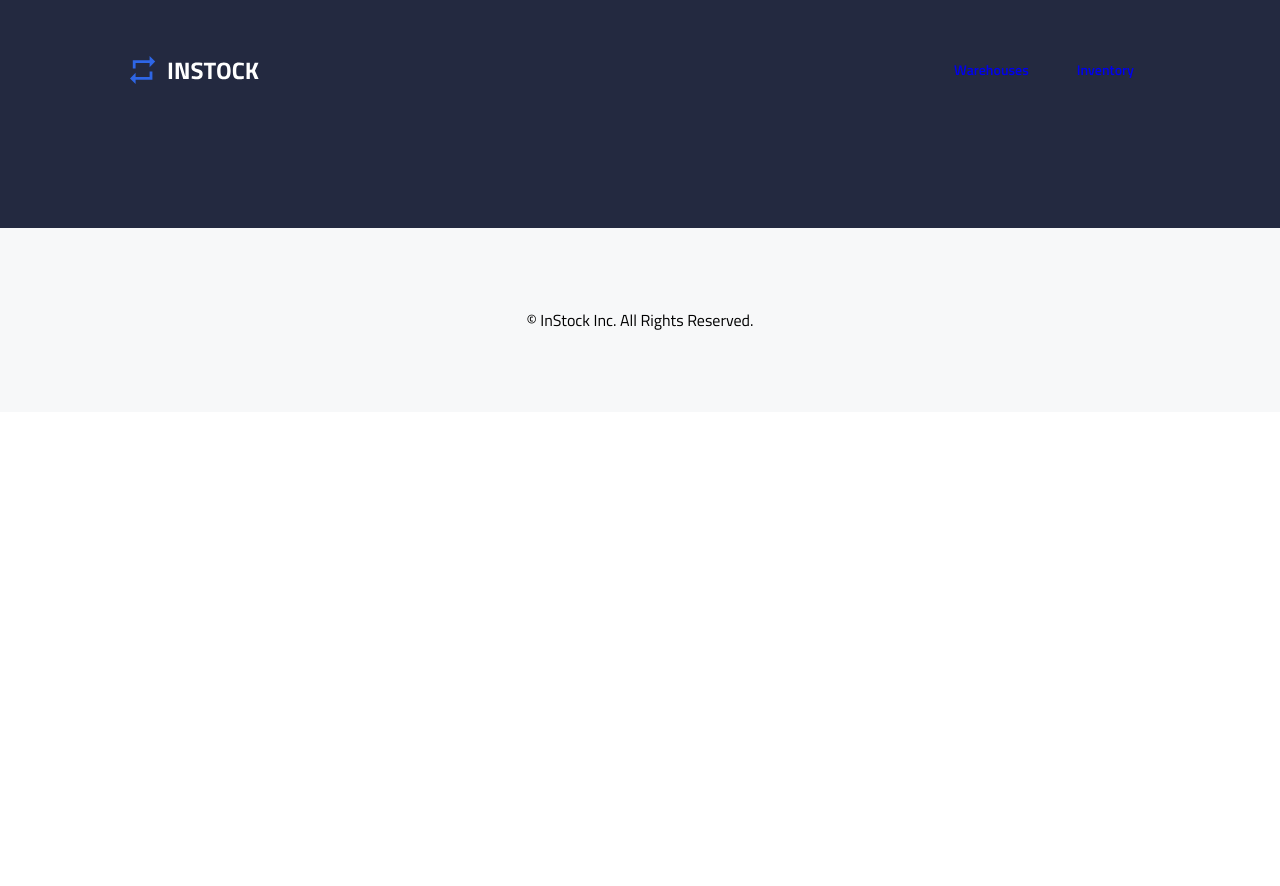
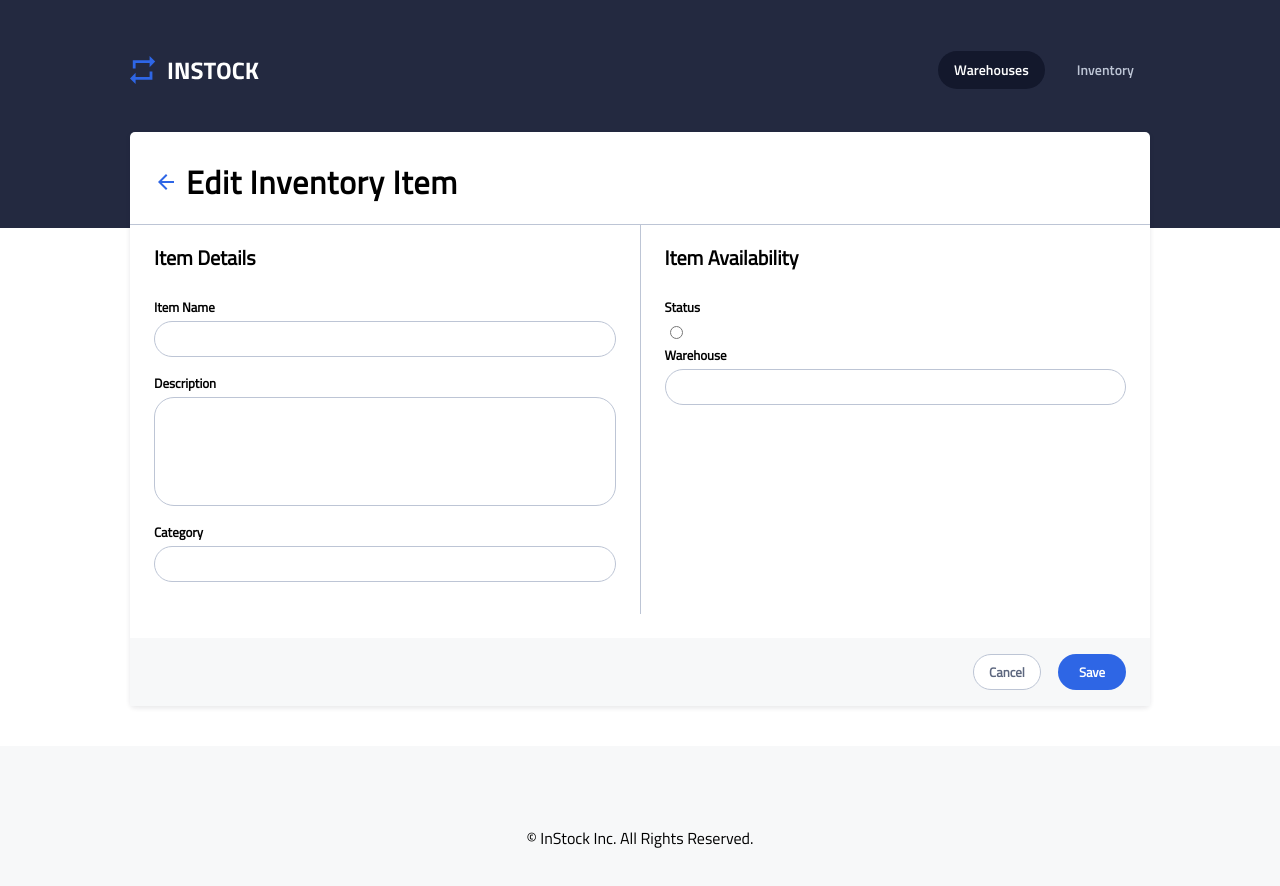
Before and after one commit to Mich-Elle-Lo/daam-instock-client, a React (Create React App) app: page /edit-inventory in a window 1280 px wide. Shown: the top 886 px of the page. Before the commit the page ends 800 px from the top, so only its background shows below. Built offline with nearby package versions, Linux system fonts and the light colour scheme.

Commit message:
fix header navigation

```diff
--- a/src/App.js
+++ b/src/App.js
@@ -5,7 +5,8 @@ import Footer from "./Components/Footer/Footer";
 import InventoriesPage from "./Pages/InventoriesPage/InventoriesPage";
 import WarehousesPage from "./Pages/WarehousePage/WarehousesPage";
 // import WarehouseModal from "./Components/Modal/WarehouseModal";
-import EditWarehouse from "./Components/EditWarehouse/EditWarehouse";
+import EditWarehouse from "./Pages/EditWarehouse/EditWarehouse";
+import EditInventory from "./Pages/EditInventory/EditInventory";
 
 function App() {
   return (
@@ -16,6 +17,7 @@ function App() {
           <Route path="/" element={<WarehousesPage />} />
           <Route path="/edit-warehouse/:id" element={<EditWarehouse />} />
           <Route path="/inventories" element={<InventoriesPage />} />
+          <Route path="/edit-inventory" element={<EditInventory />} />
         </Routes>
 
         <Footer />
--- a/src/Components/Header/Header.js
+++ b/src/Components/Header/Header.js
@@ -1,29 +1,15 @@
 import "./Header.scss";
+import { useState } from "react";
 import logo from "../../Assets/Logo/InStock-Logo.svg";
 import { Link } from "react-router-dom";
 
-// export default function Header() {
-//   return (
-//     <header className="header">
-//       <div className="header__logo">
-//         <img src={logo} alt="InStock Logo" />
-//       </div>
-//       <nav>
-//         <ul className="header__nav-list">
-//           <li className="header__nav-item">
-//             <a href="/">Warehouses </a>
-//           </li>
+export default function Header() {
+  const [activeLink, setActiveLink] = useState("warehouses");
 
-//           <li className="header__nav-item">
-//             <a href="/inventories">Inventory </a>
-//           </li>
-//         </ul>
-//       </nav>
-//     </header>
-//   );
-// }
+  const handleLinkClick = (link) => {
+    setActiveLink(link);
+  };
 
-export default function Header() {
   return (
     <header className="header">
       <div className="header__logo">
@@ -31,13 +17,24 @@ export default function Header() {
       </div>
       <nav>
         <ul className="header__nav-list">
-          <li className="header__nav-item">
-            <Link to="/">Warehouses</Link>
-          </li>
-
-          <li className="header__nav-item">
-            <Link to="/inventories">Inventory</Link>
-          </li>
+          <Link
+            to={"/"}
+            className={`header__nav-item ${
+              activeLink === "warehouses" ? "header__nav-item--clicked" : ""
+            }`}
+            onClick={() => handleLinkClick("warehouses")}
+          >
+            <li>Warehouses</li>
+          </Link>
+          <Link
+            to={"/inventories"}
+            className={`header__nav-item ${
+              activeLink === "inventories" ? "header__nav-item--clicked" : ""
+            }`}
+            onClick={() => handleLinkClick("inventories")}
+          >
+            <li>Inventory</li>
+          </Link>
         </ul>
       </nav>
     </header>
--- a/src/Components/Header/Header.scss
+++ b/src/Components/Header/Header.scss
@@ -5,11 +5,10 @@
 .header {
   background-color: $background-graphite;
   padding-bottom: 5rem;
-  z-index: -1;
 
   @include tablet-breakpoint {
     @include flex-default(center, space-between);
-    padding: 0 2rem 6rem;
+    padding: 0 $t-padding-sides 6rem;
   }
 
   @include desktop-breakpoint {
@@ -45,7 +44,6 @@
     flex: 1;
     background: none;
     height: $m-btn-height;
-    text-decoration: none;
 
     &:hover {
       text-decoration: underline;
@@ -53,7 +51,7 @@
       cursor: pointer;
     }
 
-    &--active {
+    &--clicked {
       background-color: $primary-black;
       color: $primary-white;
     }
--- /dev/null
+++ b/src/Pages/EditInventory/EditInventory.js
@@ -0,0 +1,128 @@
+import "./EditInventory.scss";
+import BackArrow from "../../Assets/Icons/arrow_back-24px.svg";
+
+export default function EditInventory() {
+  return (
+    <section className="edit-inventory">
+      <div className="edit-inventory__title-container">
+        <img src={BackArrow} alt="Back Arrow" />
+        <h1 className="edit-inventory__title">Edit Inventory Item</h1>
+      </div>
+      <form className="edit-inventory__form">
+        <div className="edit-inventory__item-details">
+          <h2 className="edit-inventory__section-title">Item Details</h2>
+          <label className="edit-inventory__label" htmlFor="itemName">
+            Item Name
+          </label>
+          <input
+            className="edit-inventory__input"
+            type="text"
+            id="item_name"
+            name="item_name"
+            // value={formData.warehouse_name}
+            // onChange={handleInputChange}
+          />
+          {/* {errors.warehouse_name && (
+            <div className="edit-warehouse__error">
+              <img src={ErrorIcon} className="error-icon" alt="Error Icon" />
+              {errors.warehouse_name}
+            </div>
+          )} */}
+
+          <label className="edit-inventory__label" htmlFor="description">
+            Description
+          </label>
+          <textarea
+            className="edit-inventory__textarea"
+            rows={5}
+            type="text"
+            id="description"
+            name="description"
+            // value={formData.address}
+            // onChange={handleInputChange}
+          ></textarea>
+          {/* {errors.address && (
+            <div className="edit-warehouse__error">
+              <img src={ErrorIcon} className="error-icon" alt="Error Icon" />
+              {errors.address}
+            </div>
+          )} */}
+
+          <label className="edit-inventory__label" htmlFor="category">
+            Category
+          </label>
+          <input
+            className="edit-inventory__input"
+            type="dropdown"
+            id="category"
+            name="category"
+            // value={formData.city}
+            // onChange={handleInputChange}
+          />
+          {/* {errors.city && (
+            <div className="edit-warehouse__error">
+              <img src={ErrorIcon} className="error-icon" alt="Error Icon" />
+              {errors.city}
+            </div>
+          )} */}
+        </div>
+        <div className="edit-inventory__item-availability">
+          <h2 className="edit-inventory__section-title">Item Availability</h2>
+          <label className="edit-inventory__label" htmlFor="status">
+            Status
+          </label>
+          <input
+            // className={`edit-warehouse__input ${
+            //   errors.contact_name && "error-outline"
+            // }`}
+            type="radio"
+            id="status"
+            name="status"
+            // value={formData.contact_name}
+            // onChange={handleInputChange}
+          />
+          {/* {errors.contact_name && (
+            <div className="edit-warehouse__error">
+              <img src={ErrorIcon} className="error-icon" alt="Error Icon" />
+              {errors.contact_name}
+            </div>
+          )} */}
+
+          <label className="edit-inventory__label" htmlFor="warehouse">
+            Warehouse
+          </label>
+          <input
+            className="edit-inventory__input"
+            type="dropdown"
+            id="warehouse"
+            name="warehouse"
+            // value={formData.contact_position}
+            // onChange={handleInputChange}
+          />
+          {/* {errors.contact_position && (
+            <div className="edit-warehouse__error">
+              <img src={ErrorIcon} className="error-icon" alt="Error Icon" />
+              {errors.contact_position}
+            </div>
+          )} */}
+        </div>
+      </form>
+      <div className="edit-inventory__btn-container">
+        <button
+          className="edit-inventory__btn cancel-btn"
+          type="button"
+          //   onClick={handleCancel}
+        >
+          Cancel
+        </button>
+        <button
+          className="edit-inventory__btn save-btn"
+          type="button"
+          //   onClick={handleSave}
+        >
+          Save
+        </button>
+      </div>
+    </section>
+  );
+}
--- /dev/null
+++ b/src/Pages/EditInventory/EditInventory.scss
@@ -0,0 +1,148 @@
+@use "../../Styles/partials/variables" as *;
+@use "../../Styles/partials/mixins" as *;
+@use "../../Styles/partials/typography" as *;
+@use "../../Styles/global.scss" as *;
+
+.edit-inventory {
+  background-color: $primary-white;
+  margin: -4rem 1rem 2.5rem;
+  z-index: 99;
+  border-radius: 5px;
+  box-shadow: 0px 2px 5px 0px rgba(19, 24, 44, 0.1);
+
+  @include tablet-breakpoint {
+    margin: -5.75rem 2rem 2.5rem;
+  }
+
+  @include desktop-breakpoint {
+    margin: -6rem 8.125rem 2.5rem;
+  }
+
+  &__title-container {
+    padding: 2rem 1.5rem 1.5rem;
+    display: flex;
+    gap: 0.5rem;
+    border-bottom: 1px solid $secondary-cloud;
+  }
+
+  &__title {
+    @include mobile-tablet-pageheader-text-style;
+    margin: 0;
+  }
+
+  &__section-title {
+    font-size: 1.25rem;
+    margin-bottom: 1.5rem;
+  }
+
+  &__item-details {
+    padding: 0 1.5rem 1rem;
+    border-bottom: 1px solid $secondary-cloud;
+
+    @include tablet-breakpoint {
+      border-bottom: none;
+      border-right: 1px solid $secondary-cloud;
+      flex: 1;
+    }
+  }
+
+  &__item-availability {
+    padding: 0 1.5rem;
+
+    @include tablet-breakpoint {
+      flex: 1;
+    }
+  }
+
+  &__form {
+    @include tablet-breakpoint {
+      display: flex;
+      width: 100%;
+    }
+  }
+
+  &__label {
+    display: block;
+    margin-bottom: $form-label-spacing;
+    font-size: $m-font-size-h3;
+    font-weight: $semibold-txt;
+  }
+
+  &__input {
+    display: block;
+    width: 100%;
+    height: $form-height-mobile;
+    padding: $form-padding;
+    border-radius: $form-border-radius;
+    border: $form-border-default;
+    margin-bottom: 1rem;
+  }
+
+  &__textarea {
+    display: block;
+    width: 100%;
+    padding: $form-padding;
+    border-radius: $form-border-radius;
+    border: $form-border-default;
+    margin-bottom: 1rem;
+    resize: none;
+  }
+
+  &__btn-container {
+    display: flex;
+    gap: 1.0625rem;
+    padding: 1rem 1.5rem;
+    margin-top: 1.5rem;
+    background-color: $background-light-grey;
+
+    @include tablet-breakpoint {
+      justify-content: flex-end;
+    }
+  }
+
+  &__btn {
+    border-radius: $btn-border-radius;
+    height: 2.25rem;
+    font-weight: $semibold-txt;
+    font-size: $m-font-size-h3;
+    width: 100%;
+
+    @include tablet-breakpoint {
+      width: 10%;
+    }
+
+    @include desktop-breakpoint {
+      width: 7%;
+    }
+  }
+
+  &__error {
+    color: $supporting-red;
+    display: flex;
+    align-items: center;
+    gap: 0.25rem;
+    font-size: 0.8rem;
+    margin-top: -0.9rem;
+  }
+}
+
+.save-btn {
+  background-color: $primary-indigo;
+  color: $primary-white;
+  border: none;
+}
+
+.cancel-btn {
+  background-color: $primary-white;
+  color: $secondary-slate;
+  border: 1px solid $secondary-cloud;
+}
+
+.error-outline {
+  border: $form-border-error;
+}
+
+.error-icon {
+  width: 1rem;
+  height: 1rem;
+}
```
